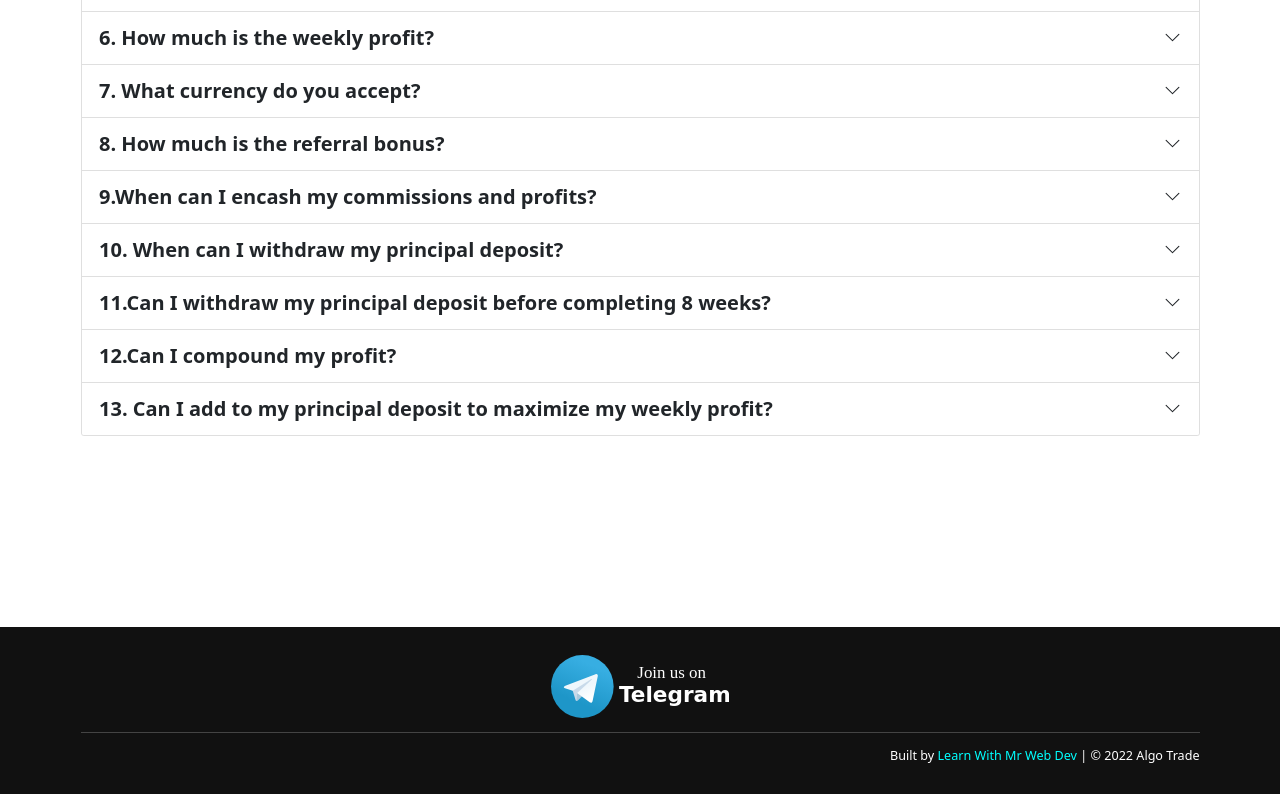
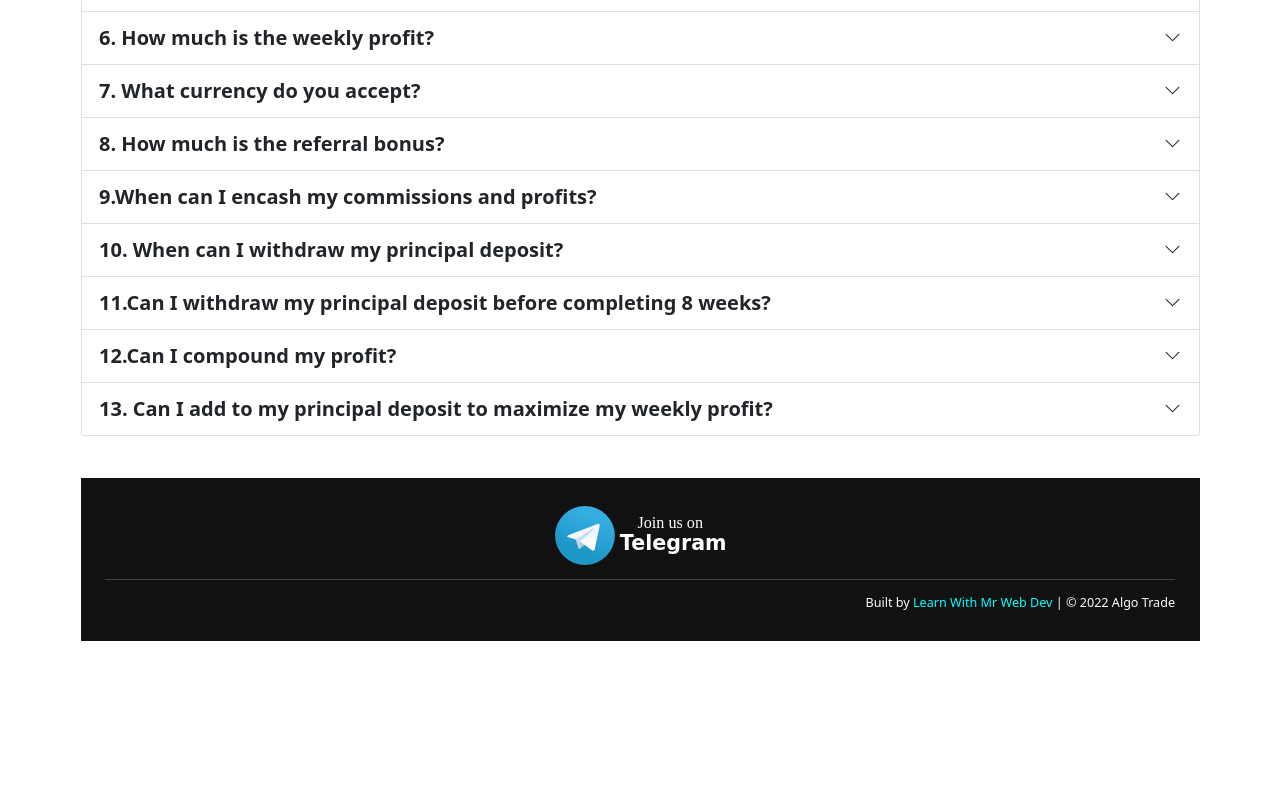
Before and after one commit to Arafath0022/AlgoTrade, a plain HTML site: page faq.html in a window 1280 px wide. Shown: the part 404-1198 px from the top of the page. After the commit the page ends 1059 px from the top, so only its background shows below. Drawn offline with nearby package versions, Linux system fonts and the light colour scheme.

Commit message:
3rd commit

```diff
--- a/faq.html
+++ b/faq.html
@@ -202,8 +202,7 @@
             </div>
           </div>
       </div>
-</div>
-<footer class="site-footer">
+      <footer class="site-footer mt-5">
           <div class="container">
               <div class="row footer-row">
                   <div class="footer-logo">
@@ -223,6 +222,7 @@
               </div>
           </div>
       </footer>
+</div>
 
 <script src="glide.min.js"></script>
 <script src="main.min.js"></script>
```
Lines whose indentation alone changed are shown as unchanged.
